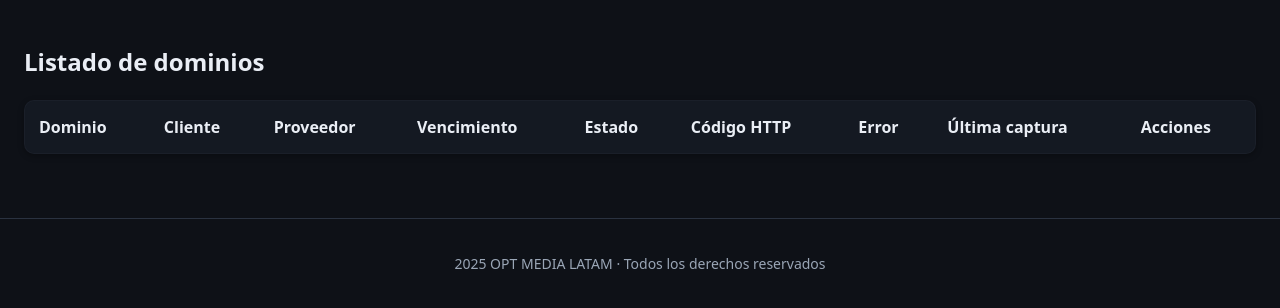
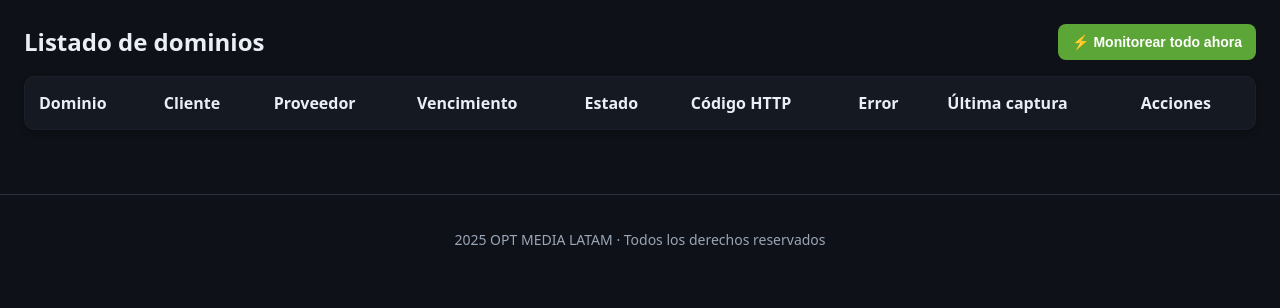
Before and after one commit to jamsagak/monitor-opt, a Flask app: page / in a window 1280 px wide. Shown: the part 72-380 px from the top of the page. Run offline with Flask 3, Linux system fonts and the light colour scheme; the visitor is signed in with stand-in values (Sample User, id 1); data that the repository does not hold is empty.

Commit message:
Add 'Run full cycle now' button to dashboard
Triggers complete monitoring of all domains and sends
notifications to email and Google Chat immediately.

Co-Authored-By: Claude Opus 4.6 <noreply@anthropic.com>

```diff
--- a/app.py
+++ b/app.py
@@ -127,6 +127,13 @@ def create_app():
             flash("Dominio registrado.", "success")
             return redirect(url_for("index"))
         return render_template("register.html")
+
+    @app.route("/run-now", methods=["POST"])
+    @login_required
+    def run_now():
+        job_runner(app)
+        flash("Monitoreo completo ejecutado. Notificaciones enviadas.", "success")
+        return redirect(url_for("index"))
 
     @app.route("/check/<int:domain_id>", methods=["POST"])
     @login_required
--- a/templates/index.html
+++ b/templates/index.html
@@ -1,6 +1,11 @@
 {% extends "base.html" %}
 {% block content %}
-<h2>Listado de dominios</h2>
+<div style="display:flex; align-items:center; justify-content:space-between; margin-bottom:16px;">
+  <h2 style="margin:0;">Listado de dominios</h2>
+  <form action="{{ url_for('run_now') }}" method="post" onsubmit="return confirm('¿Ejecutar monitoreo completo y enviar notificaciones?');">
+    <button type="submit" class="btn-primary" style="font-size:14px;">⚡ Monitorear todo ahora</button>
+  </form>
+</div>
 
 {% with messages = get_flashed_messages(with_categories=true) %}
   {% if messages %}
```
